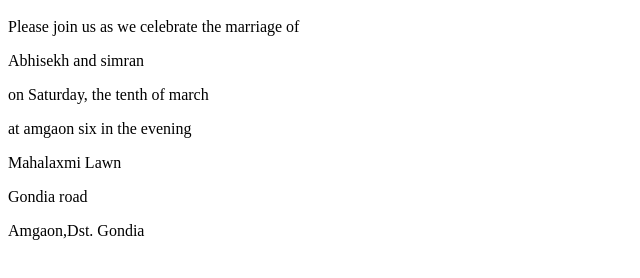
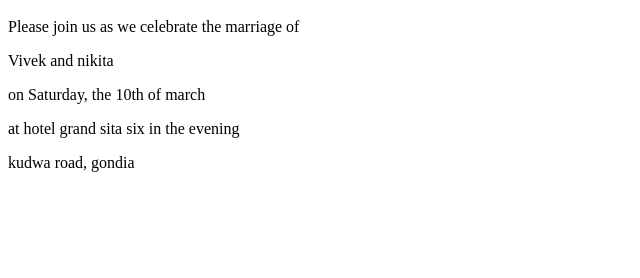
Before and after one commit to imabhisekh/Project_Git-Jenkin-Ansible-webs, a plain HTML site: page index.html in a window 1280 px wide. Shown: the part 48-326 px from the top of the page, without its empty margins (0-640 px from the left). Drawn offline with Linux system fonts and the light colour scheme.

Commit message:
Update index.html

```diff
--- a/index.html
+++ b/index.html
@@ -5,11 +5,9 @@
 <body>
   <h1>You're Invited!</h1>
   <p>Please join us as we celebrate the marriage of</p>
-  <p>Abhisekh and simran </p>
-  <p>on Saturday, the tenth of march</p>
-  <p>at amgaon six in the evening</p>
-  <p>Mahalaxmi Lawn</p>
-  <p>Gondia road</p>
-  <p>Amgaon,Dst. Gondia</p>
-</body>
+  <p>Vivek and nikita </p>
+  <p>on Saturday, the 10th of march</p>
+  <p>at hotel grand sita six in the evening</p>
+  <p>kudwa road, gondia </p>
+  </body>
 </html>
```
